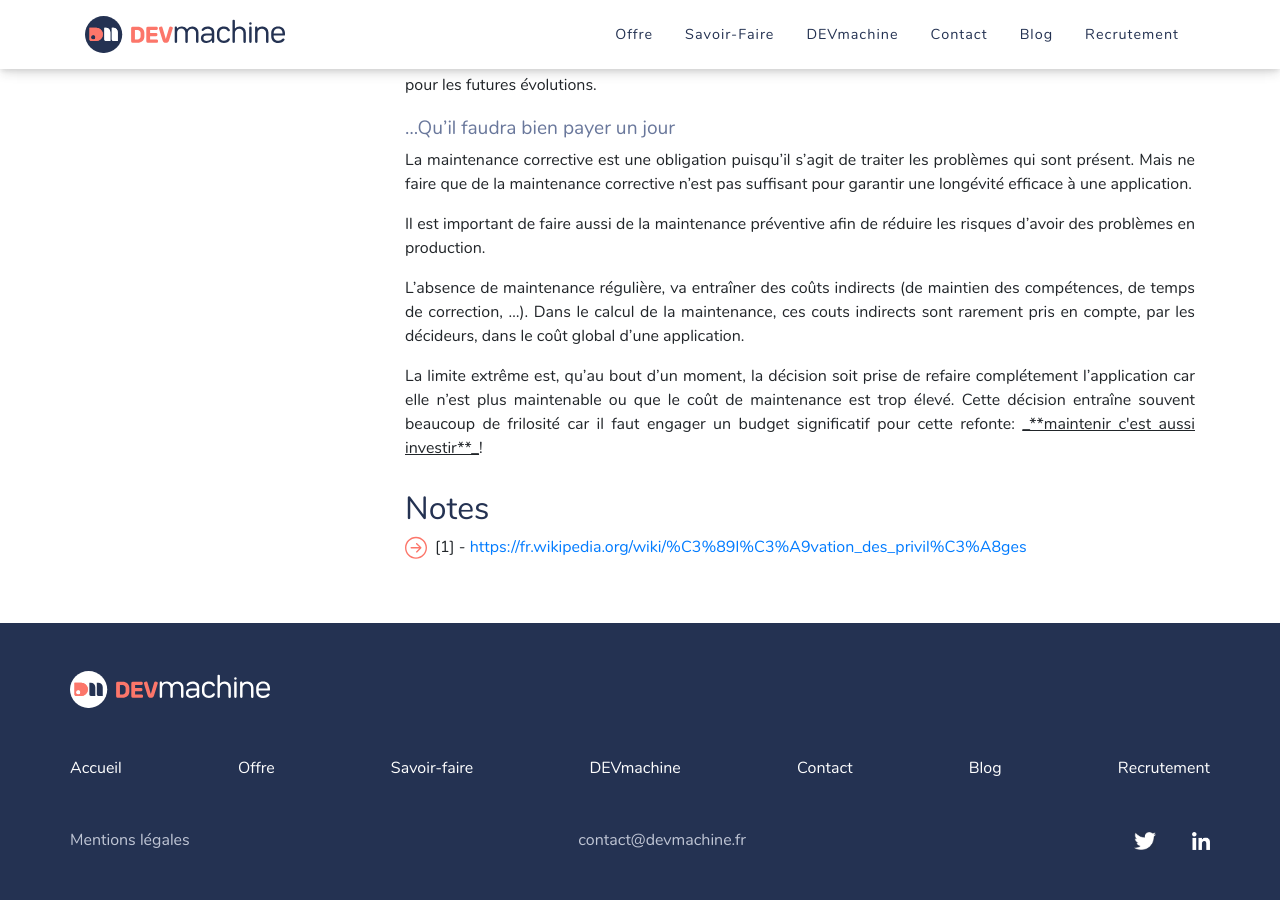
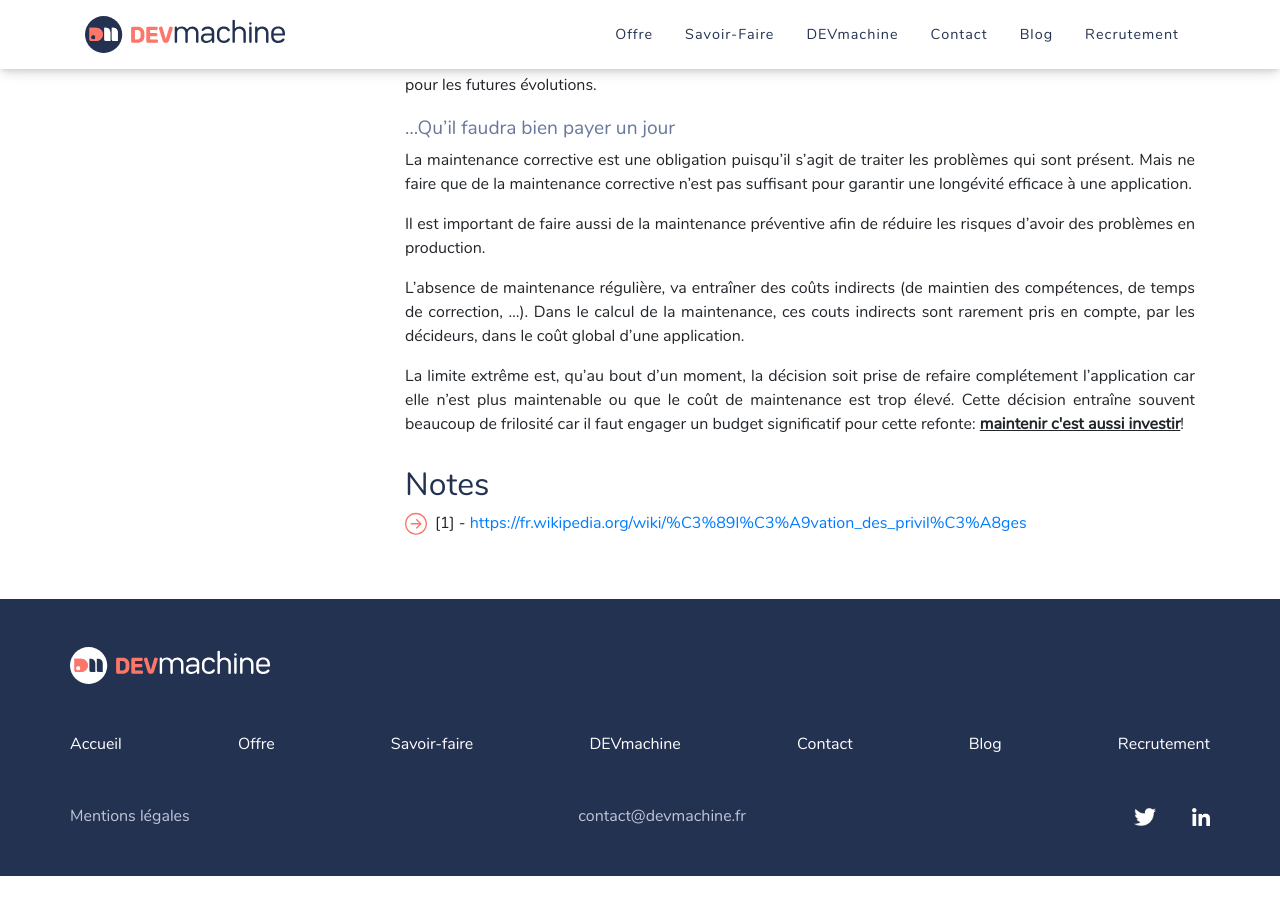
Before and after one commit to DEVmachine-fr/website, a Jekyll site: the page built from _posts/2023-03-28-maintenance-preventive-corrective.md, in a window 1280 px wide and 900 px high, scrolled down 3662 px. Built offline with Jekyll 4.4.1, drawn with Linux system fonts in a browser that asks for light colours; nearby versions of some CDN libraries; some web fonts are replaced; after the commit the page ends 4538 px from its top, so only the background shows below that.

Commit message:
Prise en compte des remarques

```diff
--- a/_posts/2023-03-28-maintenance-preventive-corrective.md
+++ b/_posts/2023-03-28-maintenance-preventive-corrective.md
@@ -155,7 +155,7 @@ L'absence de maintenance régulière, va entraîner des coûts indirects (de mai
 Dans le calcul de la maintenance, ces couts indirects sont rarement pris en compte, par les décideurs, dans le coût global d'une application.
 
 La limite extrême est, qu'au bout d'un moment, la décision soit prise de refaire complétement l'application car elle n'est plus maintenable ou que le coût de maintenance est trop élevé.
-Cette décision entraîne souvent beaucoup de frilosité car il faut engager un budget significatif pour cette refonte: <u>_**maintenir c'est aussi investir**_</u>!
+Cette décision entraîne souvent beaucoup de frilosité car il faut engager un budget significatif pour cette refonte: <u><b>maintenir c'est aussi investir</b></u>!
 
 ## Notes
 
```
